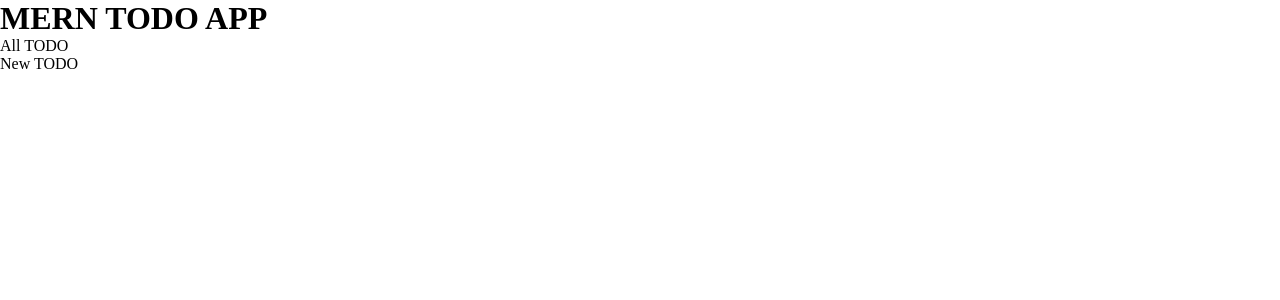
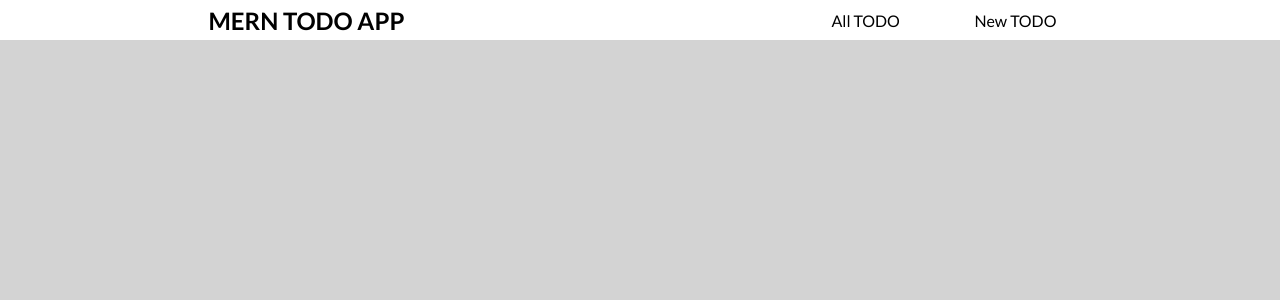
Before and after one commit to waleedrehman31/MERN-APPs, a React (Create React App) app in the folder TODO APP/client/: page / in a window 1280 px wide. Shown: the top 300 px of the page. Built offline with nearby package versions, Linux system fonts and the light colour scheme; the HTML template or start-up script is replaced by a standard one.

Commit message:
Create Navbar

```diff
--- a/TODO APP/client/public/index.html
+++ b/TODO APP/client/public/index.html
@@ -9,35 +9,18 @@
 			name="description"
 			content="Web site created using create-react-app"
 		/>
+		<link rel="preconnect" href="https://fonts.googleapis.com" />
+		<link rel="preconnect" href="https://fonts.gstatic.com" crossorigin />
+		<link
+			href="https://fonts.googleapis.com/css2?family=Lato:wght@300;400;700;900&display=swap"
+			rel="stylesheet"
+		/>
 		<link rel="apple-touch-icon" href="%PUBLIC_URL%/logo192.png" />
-    <!--
-      manifest.json provides metadata used when your web app is installed on a
-      user's mobile device or desktop. See https://developers.google.com/web/fundamentals/web-app-manifest/
-    -->
 		<link rel="manifest" href="%PUBLIC_URL%/manifest.json" />
-    <!--
-      Notice the use of %PUBLIC_URL% in the tags above.
-      It will be replaced with the URL of the `public` folder during the build.
-      Only files inside the `public` folder can be referenced from the HTML.
-
-      Unlike "/favicon.ico" or "favicon.ico", "%PUBLIC_URL%/favicon.ico" will
-      work correctly both with client-side routing and a non-root public URL.
-      Learn how to configure a non-root public URL by running `npm run build`.
-    -->
 		<title>React App</title>
 	</head>
 	<body>
 		<noscript>You need to enable JavaScript to run this app.</noscript>
 		<div id="root"></div>
-    <!--
-      This HTML file is a template.
-      If you open it directly in the browser, you will see an empty page.
-
-      You can add webfonts, meta tags, or analytics to this file.
-      The build step will place the bundled scripts into the <body> tag.
-
-      To begin the development, run `npm start` or `yarn start`.
-      To create a production bundle, use `npm run build` or `yarn build`.
-    -->
 	</body>
 </html>
--- a/TODO APP/client/src/App.js
+++ b/TODO APP/client/src/App.js
@@ -1,5 +1,8 @@
 // Import components
 import Navbar from "./components/navbar/Navbar";
+
+// Import default css
+import "./app.css";
 
 function App() {
 	return (
--- a/TODO APP/client/src/index.css
+++ b/TODO APP/client/src/app.css
@@ -2,6 +2,11 @@
 	margin: 0;
 	padding: 0;
 	box-sizing: border-box;
+}
+
+body {
+	font-family: "Lato", sans-serif;
+	background-color: lightgray;
 }
 
 li {
--- a/TODO APP/client/src/components/navbar/Navbar.jsx
+++ b/TODO APP/client/src/components/navbar/Navbar.jsx
@@ -3,13 +3,15 @@ import "./navbar.css";
 
 function Navbar() {
 	return (
-		<div>
-			<h1>MERN TODO APP</h1>
-			<ul>
-				<li>All TODO</li>
-				<li>New TODO</li>
-			</ul>
-		</div>
+		<header className="header">
+			<h2 className="logo">MERN TODO APP</h2>
+			<nav>
+				<ul className="nav-links">
+					<li className="nav-links-li">All TODO</li>
+					<li className="nav-links-li">New TODO</li>
+				</ul>
+			</nav>
+		</header>
 	);
 }
 
--- a/TODO APP/client/src/components/navbar/navbar.css
+++ b/TODO APP/client/src/components/navbar/navbar.css
@@ -0,0 +1,27 @@
+.header {
+	background-color: white;
+	height: 5vh;
+	width: 100%;
+	display: flex;
+	align-items: center;
+	justify-content: space-around;
+}
+
+.nav-links {
+	display: flex;
+	justify-content: space-between;
+	align-items: center;
+	width: 250px;
+}
+
+.nav-links-li {
+	padding: 5px 10px;
+	margin-right: 5px;
+	cursor: pointer;
+	border-radius: 5px;
+}
+
+.nav-links-li:hover {
+	background-color: black;
+	color: white;
+}
```
Lines whose indentation alone changed are shown as unchanged.
